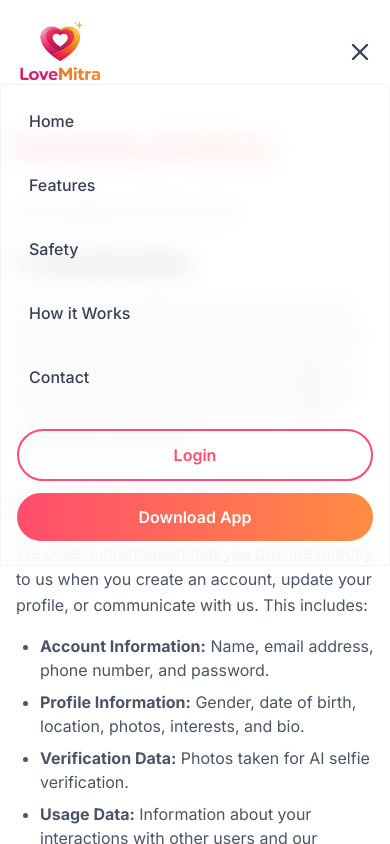
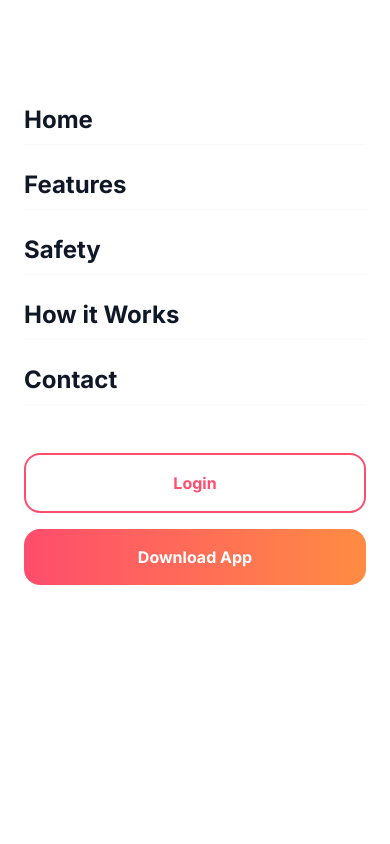
Before and after one commit to 9xRahul/Lovemitra-Web-Site, a React (Vite) app: page /Lovemitra-Web-Site/privacy in a window 390 px wide. Both pictures are taken after a click on the button 360 px from the left and 52 px from the top of the page. Shown: the top 844 px of the page. Built offline with nearby package versions, Linux system fonts and the light colour scheme.

Commit message:
Comprehensive mobile responsiveness overhaul

```diff
--- a/src/components/AppPreview.jsx
+++ b/src/components/AppPreview.jsx
@@ -40,7 +40,7 @@ const AppPreview = () => {
             {/* Visual background element */}
             <div className="absolute top-1/2 left-1/2 -translate-x-1/2 -translate-y-1/2 w-[120%] h-[120%] bg-brand-gradient/5 rounded-full blur-3xl" />
 
-            <div className="relative flex gap-4 md:gap-8 transform rotate-6 lg:rotate-12 translate-x-10">
+            <div className="relative flex gap-4 md:gap-8 transform rotate-3 sm:rotate-6 lg:rotate-12 translate-x-4 sm:translate-x-10">
               {/* Card 1 */}
               <motion.div
                 initial={{ opacity: 0, y: 100 }}
@@ -72,7 +72,7 @@ const AppPreview = () => {
                 whileInView={{ opacity: 1, y: 0 }}
                 viewport={{ once: true }}
                 transition={{ duration: 0.8, delay: 0.2 }}
-                className="w-64 h-[450px] bg-white rounded-[2rem] shadow-2xl p-4 border border-gray-100 flex flex-col translate-y-12"
+                className="w-48 sm:w-64 h-[350px] sm:h-[450px] bg-white rounded-[2rem] shadow-2xl p-4 border border-gray-100 flex flex-col translate-y-8 sm:translate-y-12"
               >
                 <div className="flex items-center gap-3 mb-6 p-2">
                    <div className="w-10 h-10 rounded-full bg-gray-200 overflow-hidden">
--- a/src/components/CTA.jsx
+++ b/src/components/CTA.jsx
@@ -16,7 +16,7 @@ const CTA = () => {
             whileInView={{ opacity: 1, y: 0 }}
             viewport={{ once: true }}
           >
-            <h2 className="text-4xl md:text-6xl font-bold text-white mb-8">
+            <h2 className="text-3xl sm:text-4xl md:text-6xl font-bold text-white mb-6 sm:mb-8">
               Ready to find your <br /> <span className="text-white/80 italic">Perfect Match?</span>
             </h2>
             <p className="text-white/90 text-xl mb-12 max-w-2xl mx-auto leading-relaxed">
--- a/src/components/Contact.jsx
+++ b/src/components/Contact.jsx
@@ -11,7 +11,7 @@ const Contact = () => {
             initial={{ opacity: 0, y: 20 }}
             whileInView={{ opacity: 1, y: 0 }}
             viewport={{ once: true }}
-            className="text-4xl md:text-5xl font-bold mb-4"
+            className="text-3xl sm:text-4xl md:text-5xl font-bold mb-4"
           >
             Get in <span className="gradient-text">Touch</span>
           </motion.h2>
--- a/src/components/Hero.jsx
+++ b/src/components/Hero.jsx
@@ -21,11 +21,11 @@ const Hero = () => {
               <span className="text-sm font-semibold text-gray-700">The #1 Choice for Real Connections</span>
             </div>
 
-            <h1 className="text-5xl md:text-7xl font-bold leading-tight mb-6">
+            <h1 className="text-4xl sm:text-5xl md:text-7xl font-bold leading-tight mb-4 sm:mb-6">
               Find Real <span className="gradient-text">Connections</span>, Not Just Matches
             </h1>
 
-            <p className="text-xl text-gray-600 mb-10 max-w-lg leading-relaxed">
+            <p className="text-lg sm:text-xl text-gray-600 mb-8 sm:mb-10 max-w-lg leading-relaxed">
               LoveMitra uses smart compatibility algorithms to help you find someone who truly understands you. Join millions finding love today.
             </p>
 
--- a/src/components/Navbar.jsx
+++ b/src/components/Navbar.jsx
@@ -77,27 +77,27 @@ const Navbar = () => {
       <AnimatePresence>
         {isOpen && (
           <motion.div
-            initial={{ opacity: 0, height: 0 }}
-            animate={{ opacity: 1, height: 'auto' }}
-            exit={{ opacity: 0, height: 0 }}
-            className="md:hidden glass border-t border-gray-100 overflow-hidden"
+            initial={{ opacity: 0, y: -10 }}
+            animate={{ opacity: 1, y: 0 }}
+            exit={{ opacity: 0, y: -10 }}
+            className="md:hidden fixed inset-0 z-40 bg-white pt-24 px-6"
           >
-            <div className="px-4 pt-2 pb-6 space-y-2">
+            <div className="flex flex-col space-y-4">
               {navLinks.map((link) => (
                 <Link
                   key={link.name}
                   to={link.href}
-                  className="block px-3 py-4 text-base font-medium text-gray-700 hover:text-primary-start hover:bg-pastel-pink rounded-xl transition-all"
+                  className="text-2xl font-bold text-gray-900 py-2 border-b border-gray-50"
                   onClick={() => setIsOpen(false)}
                 >
                   {link.name}
                 </Link>
               ))}
-              <div className="pt-4 flex flex-col gap-3">
-                <button className="w-full text-center py-3 text-primary-start font-semibold border-2 border-primary-start rounded-full">
+              <div className="pt-8 flex flex-col gap-4">
+                <button className="w-full py-4 text-primary-start font-bold border-2 border-primary-start rounded-2xl">
                   Login
                 </button>
-                <button className="w-full gradient-button">
+                <button className="w-full gradient-button py-4 text-white font-bold rounded-2xl">
                   Download App
                 </button>
               </div>
--- a/src/components/Safety.jsx
+++ b/src/components/Safety.jsx
@@ -57,8 +57,8 @@ const Safety = () => {
               viewport={{ once: true }}
               className="text-white"
             >
-              <h2 className="text-4xl md:text-5xl font-bold mb-8">Your Safety is Our <span className="underline decoration-white/30">Priority</span></h2>
-              <p className="text-white/80 text-xl mb-12">We use advanced technology and manual review to ensure your dating experience is safe and secure.</p>
+              <h2 className="text-3xl sm:text-4xl md:text-5xl font-bold mb-6 sm:mb-8">Your Safety is Our <span className="underline decoration-white/30">Priority</span></h2>
+              <p className="text-white/80 text-lg sm:text-xl mb-8 sm:mb-12">We use advanced technology and manual review to ensure your dating experience is safe and secure.</p>
 
               <div className="grid gap-8">
                 <SafetyItem
```
